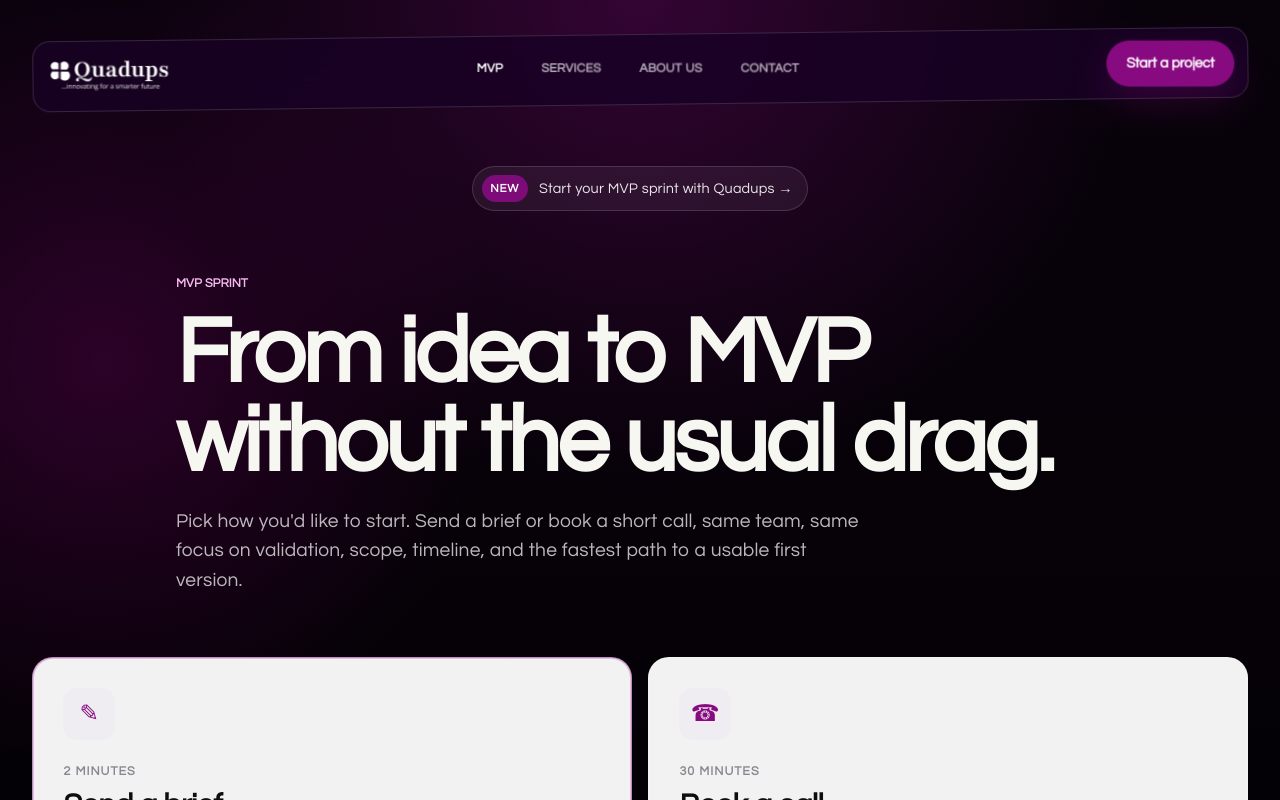
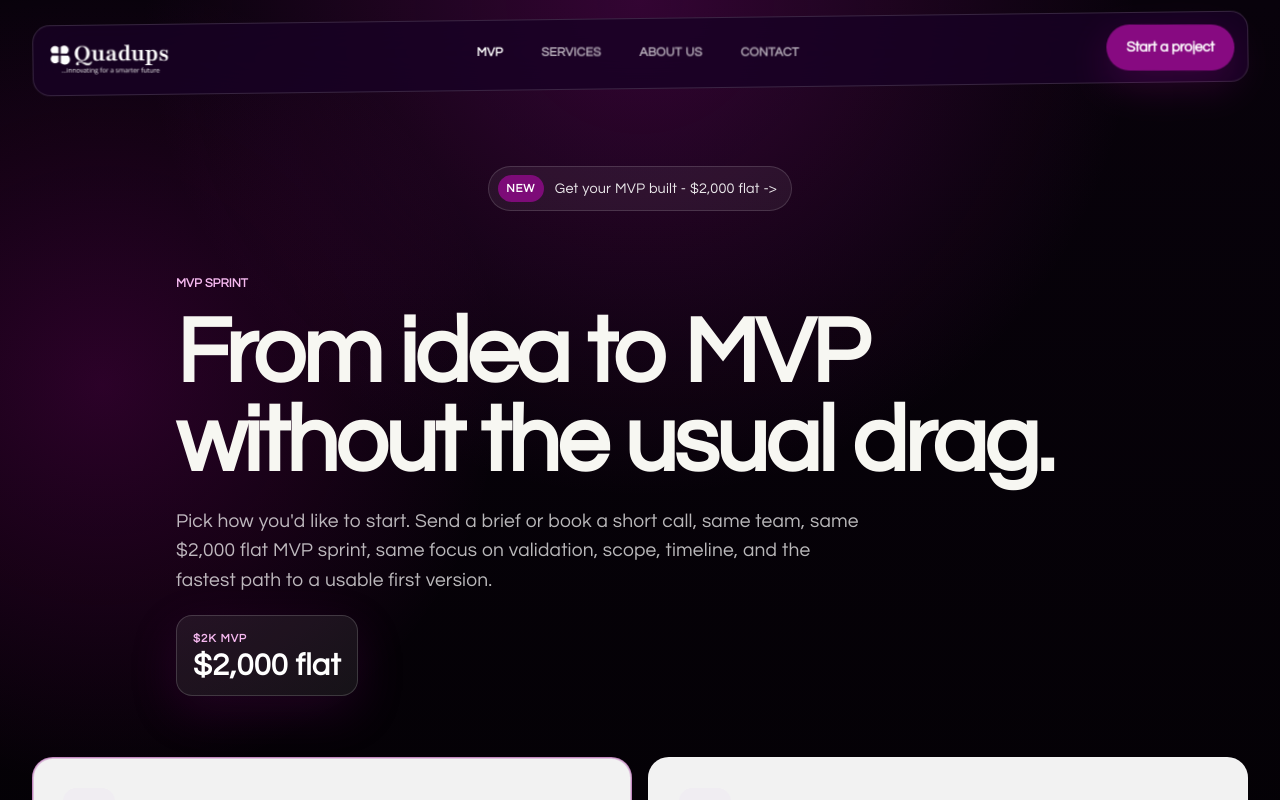
Before and after one commit to quadups/quadups-website, a Next.js app: page /mvp in a window 1280 px wide. Shown: the top 800 px of the page. Built offline with nearby package versions, Linux system fonts and the light colour scheme; no server answers.

Commit message:
Add MVP offer banner and pricing updates

```diff
--- a/app/components/SiteChrome.tsx
+++ b/app/components/SiteChrome.tsx
@@ -1,5 +1,6 @@
 "use client";
 
+import { useState } from "react";
 import Link from "next/link";
 import Image from "next/image";
 import { usePathname } from "next/navigation";
@@ -33,7 +34,26 @@ export function Logo() {
 
 export function SiteHeader() {
   const pathname = usePathname();
+  const [showMvpBanner, setShowMvpBanner] = useState(true);
+
+  function closeMvpBanner() {
+    setShowMvpBanner(false);
+  }
+
   return (
+    <>
+      {showMvpBanner && pathname !== "/mvp" ? (
+        <aside className="mvp-top-banner" aria-label="MVP sprint announcement">
+          <Link href="/mvp">
+            <span>New</span>
+            MVP Sprint: get your first version built for $2,000 flat
+          </Link>
+          <button type="button" onClick={closeMvpBanner} aria-label="Close MVP announcement">
+            x
+          </button>
+        </aside>
+      ) : null}
+      <div className="site-nav-stick">
         <header className="site-nav">
           <Logo />
           <nav aria-label="Primary navigation">
@@ -59,6 +79,8 @@ export function SiteHeader() {
             Start a project
           </Link>
         </header>
+      </div>
+    </>
   );
 }
 
--- a/app/content.ts
+++ b/app/content.ts
@@ -41,7 +41,7 @@ export const process = [
 ];
 
 export const metrics = [
-  ["Build model", "SaaSaaS"],
+  ["Build model", "STaaS", "Startup as a Service"],
   ["Ownership", "100% yours"],
   ["Coverage", "End-to-end"],
   ["Security", "Built in"],
--- a/app/globals.css
+++ b/app/globals.css
@@ -55,14 +55,19 @@ a {
 .site-shell {
   width: min(100%, 92rem);
   margin: 0 auto;
-  overflow: hidden;
+  overflow: visible;
   padding: 1.15rem clamp(1rem, 3vw, 2rem) 2rem;
 }
 
-.site-nav {
+.site-nav-stick {
   position: sticky;
   top: 1rem;
-  z-index: 20;
+  z-index: 30;
+  margin-top: 0;
+}
+
+.site-nav {
+  position: relative;
   display: grid;
   grid-template-columns: auto 1fr auto;
   align-items: center;
@@ -75,6 +80,78 @@ a {
   backdrop-filter: blur(22px);
   transform: rotate(-0.7deg);
   transform-origin: 50% 0;
+}
+
+.mvp-top-banner {
+  position: relative;
+  z-index: 25;
+  display: grid;
+  grid-template-columns: 1fr auto;
+  align-items: center;
+  gap: 0.75rem;
+  width: min(100%, 68rem);
+  min-height: 2.15rem;
+  margin: 0.8rem auto 0.35rem;
+  border: 1px solid rgba(255, 255, 255, 0.11);
+  border-radius: 999px;
+  background: rgba(8, 2, 10, 0.78);
+  padding: 0.24rem 0.38rem 0.24rem 0.72rem;
+  color: rgba(255, 255, 255, 0.84);
+  font-size: 0.78rem;
+  font-weight: 720;
+  letter-spacing: 0.01em;
+  box-shadow: 0 0.7rem 2rem rgba(135, 10, 129, 0.2);
+  backdrop-filter: blur(18px);
+}
+
+.mvp-top-banner a {
+  display: inline-flex;
+  min-width: 0;
+  align-items: center;
+  justify-content: center;
+  gap: 0.48rem;
+  text-align: center;
+}
+
+.mvp-top-banner a:hover {
+  color: #fff;
+}
+
+.mvp-top-banner span {
+  flex: 0 0 auto;
+  border-radius: 999px;
+  background: var(--brand-purple);
+  color: #fff;
+  font-size: 0.61rem;
+  font-weight: 900;
+  letter-spacing: 0.08em;
+  padding: 0.18rem 0.42rem;
+  text-transform: uppercase;
+}
+
+.mvp-top-banner button {
+  display: inline-grid;
+  width: 1.48rem;
+  height: 1.48rem;
+  place-items: center;
+  border: 0;
+  border-radius: 999px;
+  background: rgba(255, 255, 255, 0.08);
+  color: rgba(255, 255, 255, 0.72);
+  cursor: pointer;
+  font: inherit;
+  font-size: 0.8rem;
+  line-height: 1;
+  transition:
+    background 0.2s ease,
+    color 0.2s ease,
+    transform 0.2s ease;
+}
+
+.mvp-top-banner button:hover {
+  background: rgba(255, 255, 255, 0.16);
+  color: #fff;
+  transform: scale(1.04);
 }
 
 .site-nav > * {
@@ -522,6 +599,16 @@ h3,
   line-height: 1;
 }
 
+.metric-strip small {
+  display: block;
+  margin-top: 0.45rem;
+  color: var(--muted);
+  font-size: 0.72rem;
+  font-weight: 400;
+  letter-spacing: 0.02em;
+  line-height: 1.25;
+}
+
 .services-section,
 .process-section,
 .security-section,
@@ -873,6 +960,33 @@ h3 {
   line-height: 1.55;
 }
 
+.mvp-price-pill {
+  display: inline-grid;
+  gap: 0.22rem;
+  margin-top: 1.2rem;
+  border: 1px solid rgba(255, 255, 255, 0.16);
+  border-radius: 1rem;
+  background: rgba(255, 255, 255, 0.07);
+  padding: 0.85rem 1rem;
+  color: #fff;
+  box-shadow: 0 1rem 3rem rgba(135, 10, 129, 0.18);
+}
+
+.mvp-price-pill span {
+  color: #f5b8ef;
+  font-size: 0.72rem;
+  font-weight: 900;
+  letter-spacing: 0.08em;
+  text-transform: uppercase;
+}
+
+.mvp-price-pill strong {
+  font-size: clamp(1.35rem, 2.4vw, 2.2rem);
+  font-weight: 700;
+  letter-spacing: 0.01em;
+  line-height: 1;
+}
+
 .mvp-choice-grid {
   display: grid;
   grid-template-columns: repeat(2, minmax(0, 1fr));
@@ -1699,8 +1813,11 @@ h3 {
     padding: 0.8rem 0.85rem 1.25rem;
   }
 
+  .site-nav-stick {
+    top: 0.55rem;
+  }
+
   .site-nav {
-    top: 0.55rem;
     min-height: 3.65rem;
     gap: 0.65rem;
     padding: 0.58rem 0.62rem 0.58rem 0.75rem;
@@ -2016,9 +2133,23 @@ h3 {
     padding-inline: 0.75rem;
   }
 
+  .mvp-top-banner {
+    min-height: 2rem;
+    margin-top: 0.55rem;
+    padding-left: 0.55rem;
+    font-size: 0.68rem;
+  }
+
+  .mvp-top-banner span {
+    display: none;
+  }
+
+  .site-nav-stick {
+    top: 0.5rem;
+  }
+
   .site-nav {
     border-radius: 1rem;
-    top: 0.5rem;
   }
 
   .nav-cta {
--- a/app/mvp/page.tsx
+++ b/app/mvp/page.tsx
@@ -5,9 +5,9 @@ import { PageShell } from "../components/SiteChrome";
 import { absoluteUrl, pageMetadata, siteUrl } from "../seo";
 
 export const metadata: Metadata = pageMetadata({
-  title: "MVP Sprint | From Idea to Launch-Ready Product | Quadups",
+  title: "MVP Sprint | $2,000 Flat MVP Build | Quadups",
   description:
-    "Start your MVP with Quadups Limited. Send a brief or book a call to scope, validate, and build a launch-ready product with a focused technical team.",
+    "Start your MVP with Quadups Limited for $2,000 flat. Send a brief or book a call to scope, validate, and build a launch-ready product with a focused technical team.",
   path: "/mvp",
   keywords: [
     "MVP sprint",
@@ -24,7 +24,7 @@ const mvpJsonLd = {
   "@id": `${siteUrl}/mvp#mvp-sprint`,
   name: "MVP sprint",
   description:
-    "A focused MVP intake and delivery path for founders who want to move from idea to launch-ready product with Quadups Limited.",
+    "A focused $2,000 flat MVP intake and delivery path for founders who want to move from idea to launch-ready product with Quadups Limited.",
   provider: { "@id": `${siteUrl}/#organization` },
   serviceType: "MVP development",
   url: absoluteUrl("/mvp"),
@@ -33,6 +33,8 @@ const mvpJsonLd = {
     url: absoluteUrl("/startproject"),
     availability: "https://schema.org/InStock",
     category: "Software development",
+    price: "2000",
+    priceCurrency: "USD",
   },
 };
 
@@ -43,7 +45,7 @@ export default function MvpPage() {
       <section className="mvp-offer" aria-labelledby="mvp-title">
         <div className="mvp-announcement" data-hero-stagger>
           <span>New</span>
-          <Link href="/startproject">Start your MVP sprint with Quadups →</Link>
+          <Link href="/startproject">Get your MVP built - $2,000 flat -&gt;</Link>
         </div>
 
         <div className="mvp-heading">
@@ -54,15 +56,19 @@ export default function MvpPage() {
             From idea to MVP without the usual drag.
           </h1>
           <p data-hero-stagger>
-            Pick how you&apos;d like to start. Send a brief or book a short call, same team, same focus on validation,
-            scope, timeline, and the fastest path to a usable first version.
+            Pick how you&apos;d like to start. Send a brief or book a short call, same team, same $2,000 flat MVP
+            sprint, same focus on validation, scope, timeline, and the fastest path to a usable first version.
           </p>
+          <div className="mvp-price-pill" data-hero-stagger aria-label="$2,000 flat MVP sprint price">
+            <span>$2k MVP</span>
+            <strong>$2,000 flat</strong>
+          </div>
         </div>
 
         <div className="mvp-choice-grid" data-reveal>
           <article className="mvp-choice-card is-featured interactive-card" data-reveal-item>
             <div className="mvp-card-icon" aria-hidden="true">
-              ✎
+              Edit
             </div>
             <span>2 minutes</span>
             <h2>Send a brief</h2>
@@ -73,13 +79,13 @@ export default function MvpPage() {
               <li>Written reply you can share</li>
             </ul>
             <Link className="mvp-card-button" href="/startproject">
-              Start the brief →
+              Start the brief -&gt;
             </Link>
           </article>
 
           <article className="mvp-choice-card interactive-card" data-reveal-item>
             <div className="mvp-card-icon" aria-hidden="true">
-              ☎
+              Call
             </div>
             <span>30 minutes</span>
             <h2>Book a call</h2>
@@ -95,7 +101,7 @@ export default function MvpPage() {
               rel="noreferrer"
               target="_blank"
             >
-              See available times →
+              See available times -&gt;
             </a>
           </article>
         </div>
--- a/app/page.tsx
+++ b/app/page.tsx
@@ -161,10 +161,11 @@ export default function Home() {
       </section>
 
       <section className="metric-strip" aria-label="Quadups operating strengths" data-reveal>
-        {metrics.map(([label, value]) => (
+        {metrics.map(([label, value, caption]) => (
           <article className="interactive-card" key={label} data-reveal-item>
             <span>{label}</span>
             <strong>{value}</strong>
+            {caption ? <small>{caption}</small> : null}
           </article>
         ))}
       </section>
--- a/app/seo.ts
+++ b/app/seo.ts
@@ -25,7 +25,7 @@ export const company = {
 export const defaultKeywords = [
   "Quadups Limited",
   "Startup-as-a-Service",
-  "SaaSaaS",
+  "STaaS",
   "technical co-founder UK",
   "technical co-founder Nigeria",
   "startup product development",
--- a/app/startproject/page.tsx
+++ b/app/startproject/page.tsx
@@ -67,6 +67,7 @@ export default function StartProjectPage() {
                   <option value="" disabled>
                     Select Project Type
                   </option>
+                  <option>MVP Sprint - $2,000 flat</option>
                   <option>Startup-as-a-Service</option>
                   <option>Web or software platform</option>
                   <option>Mobile application</option>
```
Lines whose indentation alone changed are shown as unchanged.
